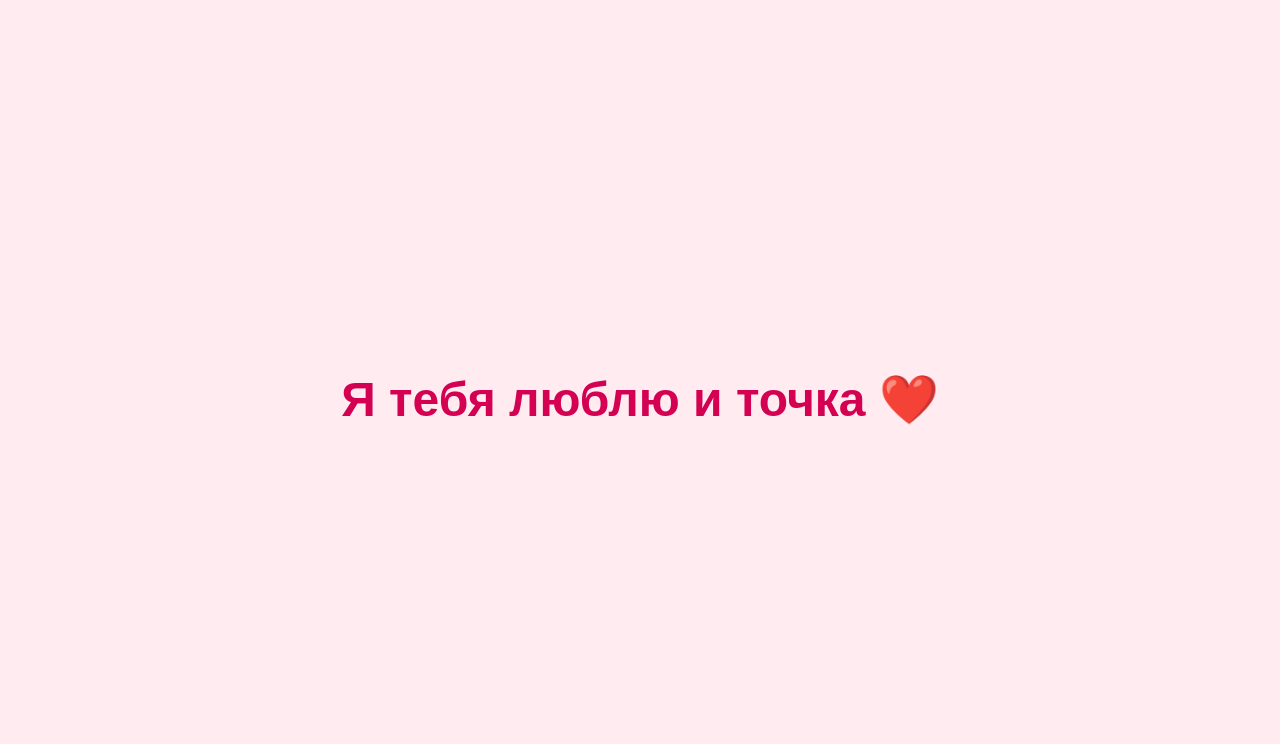
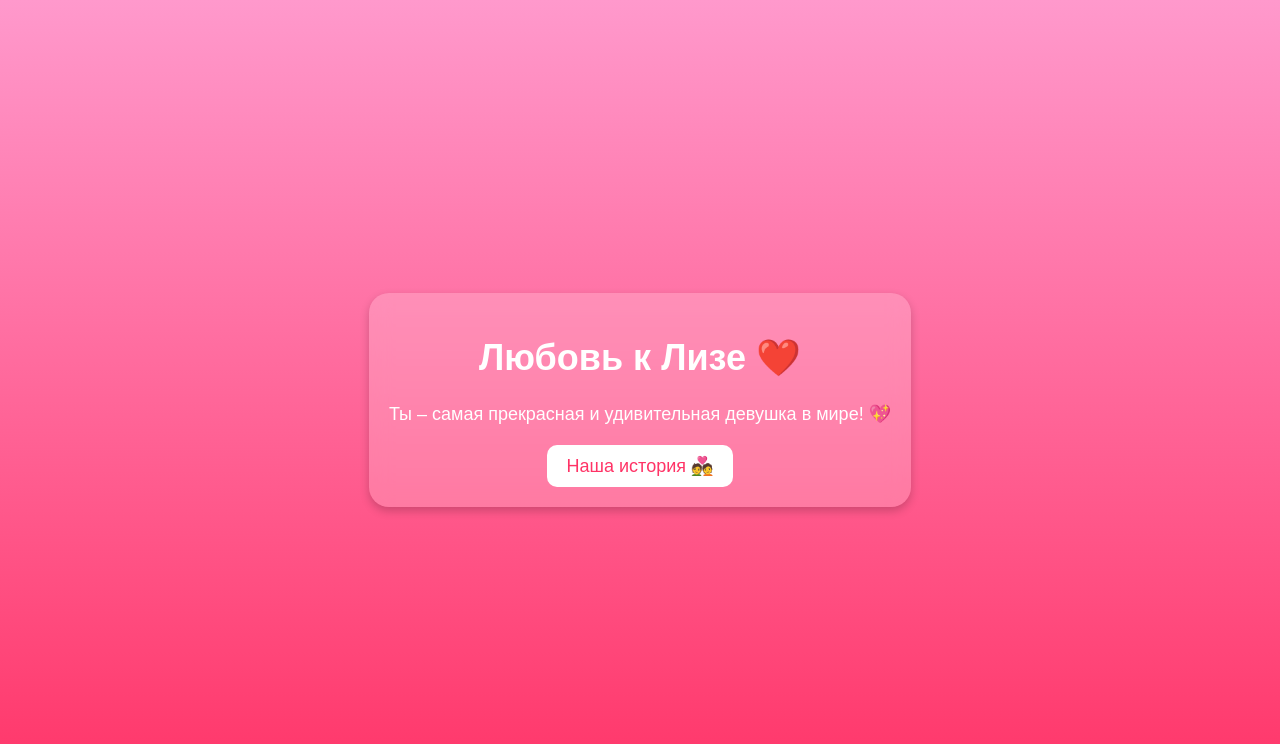
Before and after one commit to nikitos1703/LIZALOVE, a plain HTML site: page index.html in a window 1280 px wide. Drawn offline with Linux system fonts and the light colour scheme.

Commit message:
Update index.html

```diff
--- a/index.html
+++ b/index.html
@@ -3,31 +3,66 @@
 <head>
     <meta charset="UTF-8">
     <meta name="viewport" content="width=device-width, initial-scale=1.0">
-    <title>Я тебя люблю и точка</title>
+    <title>Любовь к Лизе ❤️</title>
     <style>
         body {
+            margin: 0;
+            padding: 0;
             display: flex;
             justify-content: center;
             align-items: center;
             height: 100vh;
-            margin: 0;
-            background-color: #ffebf0;
+            background: linear-gradient(to bottom, #ff99cc, #ff3366);
             font-family: Arial, sans-serif;
+            color: white;
+            text-align: center;
+        }
+        .container {
+            max-width: 600px;
+            background: rgba(255, 255, 255, 0.2);
+            padding: 20px;
+            border-radius: 20px;
+            backdrop-filter: blur(10px);
+            box-shadow: 0px 4px 10px rgba(0, 0, 0, 0.2);
         }
         h1 {
-            font-size: 3rem;
-            font-weight: bold;
-            color: #d40052;
-            text-align: center;
-            animation: fadeIn 2s ease-in-out;
+            font-size: 36px;
         }
-        @keyframes fadeIn {
-            0% { opacity: 0; transform: scale(0.8); }
-            100% { opacity: 1; transform: scale(1); }
+        p {
+            font-size: 18px;
+            margin-bottom: 20px;
+        }
+        .btn {
+            background: white;
+            color: #ff3366;
+            padding: 10px 20px;
+            font-size: 18px;
+            border: none;
+            border-radius: 10px;
+            cursor: pointer;
+        }
+        .hidden {
+            display: none;
         }
     </style>
 </head>
 <body>
-    <h1>Я тебя люблю и точка ❤️</h1>
+    <div class="container">
+        <h1>Любовь к Лизе ❤️</h1>
+        <p>Ты – самая прекрасная и удивительная девушка в мире! 💖</p>
+        <button class="btn" onclick="toggleStory()">Наша история 💑</button>
+        <p id="story" class="hidden">Однажды встретив тебя, я понял, что нашел самое дорогое сокровище.
+        Каждый день с тобой – это новая сказка, и я бесконечно счастлив, что могу любить тебя. 💕</p>
+    </div>
+    <script>
+        function toggleStory() {
+            var story = document.getElementById("story");
+            if (story.classList.contains("hidden")) {
+                story.classList.remove("hidden");
+            } else {
+                story.classList.add("hidden");
+            }
+        }
+    </script>
 </body>
 </html>
```
